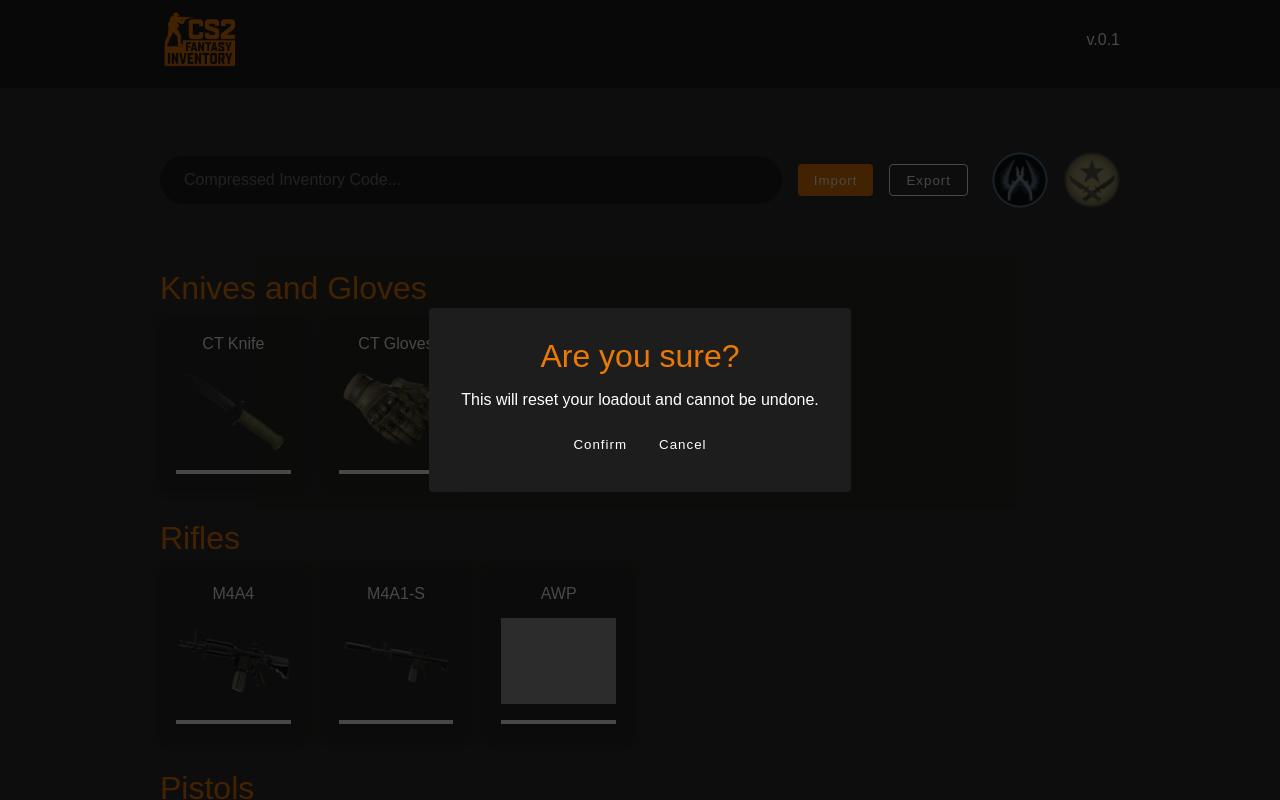
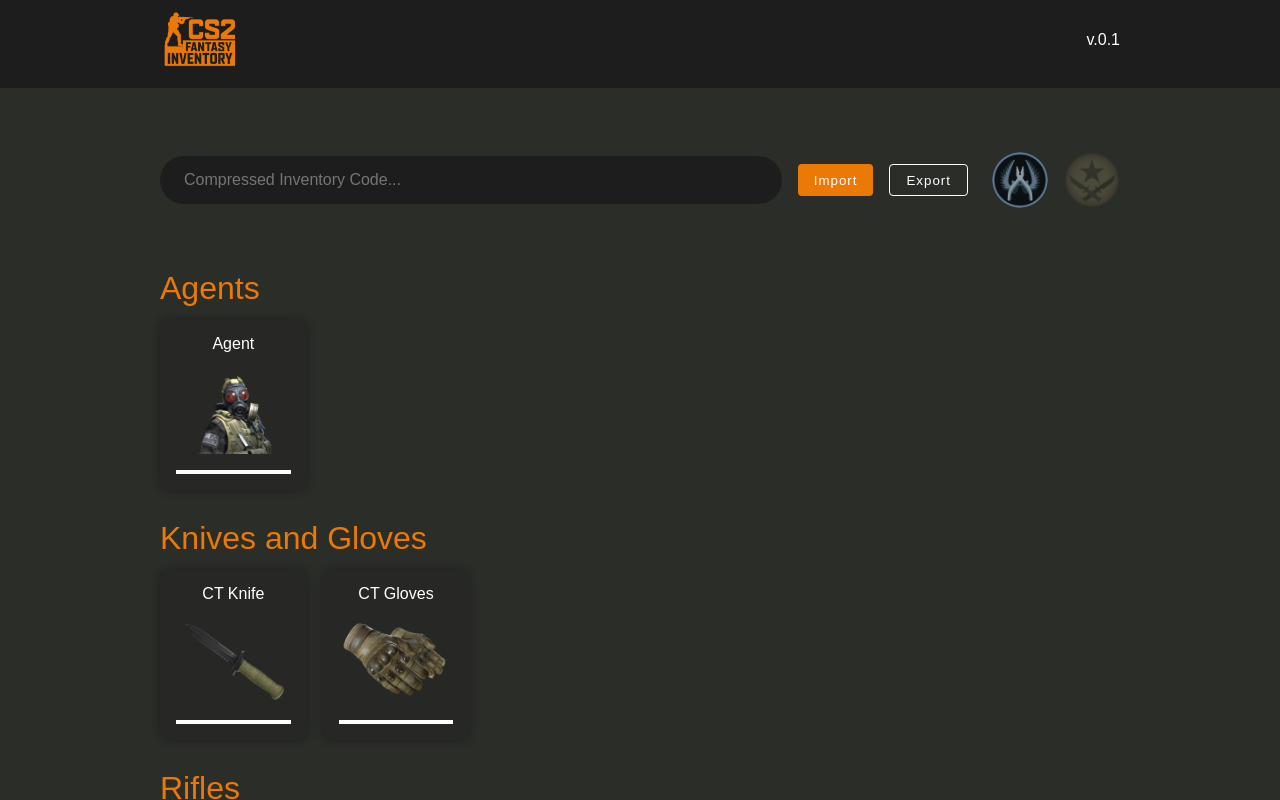
Before and after one commit to soklope/cs2-fantasy-inventory, a React (Vite) app: page / in a window 1280 px wide. Shown: the top 800 px of the page. Built offline with nearby package versions, Linux system fonts and the light colour scheme; no server answers; grey boxes are pictures that could not be loaded; a web font is replaced by a local one.

Commit message:
Refactor for agent support

```diff
--- a/src/assets/loadouts/default-ct-loadout.js
+++ b/src/assets/loadouts/default-ct-loadout.js
@@ -1,3 +1,92 @@
+const defaultCtLoadout = {
+  name: "Default CT Loadout",
+  faction: "ct",
+  loadout: [
+    {
+      id: "agent-ct-default",
+      name: "Agent",
+      team: "counter-terrorists",
+      weapon: { name: "Counter-Terrorist | The Default" },
+      category: { name: "Agents" },
+      rarity: { color: false },
+      image: "/default-weapons/CT_agent.webp"
+    },
+    {
+      id: "weapon-m4a4",
+      name: "M4A4",
+      weapon: { name: "M4A4" },
+      category: { name: "Rifles" },
+      rarity: { color: false },
+      image: "/default-weapons/M4A4.webp"
+    },
+    {
+      id: "skin-m4a1s",
+      name: "M4A1-S",
+      weapon: { name: "M4A1-S" },
+      category: { name: "Rifles" },
+      rarity: { color: false },
+      image: "/default-weapons/M4A1-S.webp"
+    },
+    {
+      id: "skin-awp",
+      name: "AWP",
+      weapon: { name: "AWP" },
+      category: { name: "Rifles" },
+      rarity: { color: false },
+      image: "/default-weapons/AWP.webp"
+    },
+    {
+      id: "skin-deagle",
+      name: "Desert Eagle",
+      weapon: { name: "Desert Eagle" },
+      category: { name: "Pistols" },
+      rarity: { color: false },
+      image: "/default-weapons/Desert_Eagle.webp"
+    },
+    {
+      id: "weapon-usp-s",
+      name: "USP-S",
+      weapon: { name: "USP-S" },
+      category: { name: "Pistols" },
+      rarity: { color: false },
+      image: "/default-weapons/USP-S.webp"
+    },
+    {
+      id: "weapon-p2000",
+      name: "P2000",
+      weapon: { name: "P2000" },
+      category: { name: "Pistols" },
+      rarity: { color: false },
+      image: "/default-weapons/P2000.webp"
+    },
+    {
+      id: "weapon-p250",
+      name: "P250",
+      weapon: { name: "P250" },
+      category: { name: "Pistols" },
+      rarity: { color: false },
+      image: "/default-weapons/P250.webp"
+    },
+    {
+      id: "gloves-ct",
+      name: "CT Gloves",
+      weapon: { name: "CT Gloves" },
+      category: { name: "Gloves" },
+      rarity: { color: false },
+      image: "/default-weapons/CT_gloves.webp"
+    },
+    {
+      id: "knife-ct",
+      name: "CT Knife",
+      weapon: { name: "CT Knife" },
+      category: { name: "Knives" },
+      rarity: { color: true },
+      image: "/default-weapons/CT_knife.webp"
+    }
+  ]
+};
+
+
 // const defaultCtLoadout = {
 //   name: "Default CT Loadout",
 //   faction: "ct",
@@ -529,83 +618,5 @@
 
 // export default defaultCtLoadout
 
-const defaultCtLoadout = {
-  name: "Default CT Loadout",
-  faction: "ct",
-  loadout: [
-    {
-      id: "weapon-m4a4",
-      name: "M4A4",
-      weapon: { name: "M4A4" },
-      category: { name: "Rifles" },
-      rarity: { color: false },
-      image: "/default-weapons/M4A4.webp"
-    },
-    {
-      id: "skin-m4a1s",
-      name: "M4A1-S",
-      weapon: { name: "M4A1-S" },
-      category: { name: "Rifles" },
-      rarity: { color: false },
-      image: "/default-weapons/M4A1-S.webp"
-    },
-    {
-      id: "skin-awp",
-      name: "AWP",
-      weapon: { name: "AWP" },
-      category: { name: "Rifles" },
-      rarity: { color: false },
-      image: "/default-weapons/AWP.webp"
-    },
-    {
-      id: "skin-deagle",
-      name: "Desert Eagle",
-      weapon: { name: "Desert Eagle" },
-      category: { name: "Pistols" },
-      rarity: { color: false },
-      image: "/default-weapons/Desert_Eagle.webp"
-    },
-    {
-      id: "weapon-usp-s",
-      name: "USP-S",
-      weapon: { name: "USP-S" },
-      category: { name: "Pistols" },
-      rarity: { color: false },
-      image: "/default-weapons/USP-S.webp"
-    },
-    {
-      id: "weapon-p2000",
-      name: "P2000",
-      weapon: { name: "P2000" },
-      category: { name: "Pistols" },
-      rarity: { color: false },
-      image: "/default-weapons/P2000.webp"
-    },
-    {
-      id: "weapon-p250",
-      name: "P250",
-      weapon: { name: "P250" },
-      category: { name: "Pistols" },
-      rarity: { color: false },
-      image: "/default-weapons/P250.webp"
-    },
-    {
-      id: "gloves-ct",
-      name: "CT Gloves",
-      weapon: { name: "CT Gloves" },
-      category: { name: "Gloves" },
-      rarity: { color: false },
-      image: "/default-weapons/CT_gloves.webp"
-    },
-    {
-      id: "knife-ct",
-      name: "CT Knife",
-      weapon: { name: "CT Knife" },
-      category: { name: "Knives" },
-      rarity: { color: true },
-      image: "/default-weapons/CT_knife.webp"
-    }
-  ]
-};
 
 export default defaultCtLoadout;
--- a/src/assets/loadouts/default-t-loadout.js
+++ b/src/assets/loadouts/default-t-loadout.js
@@ -1,3 +1,84 @@
+const defaultTLoadout = {
+  name: "Default T Loadout",
+  faction: "t",
+  loadout: [
+    {
+      id: "agent-t-default",
+      name: "Agent",
+      team: "terrorists",
+      weapon: { name: "Terrorist | The Default" },
+      category: { name: "Agents" },
+      rarity: { color: false },
+      image: "/default-weapons/T_agent.webp"
+    },
+    {
+      id: "weapon-ak47",
+      name: "AK-47",
+      weapon: { name: "AK-47" },
+      category: { name: "Rifles" },
+      rarity: { color: false },
+      image: "/default-weapons/AK-47.webp"
+    },
+    {
+      id: "skin-awp",
+      name: "AWP",
+      weapon: { name: "AWP" },
+      category: { name: "Rifles" },
+      rarity: { color: false },
+      image: "/default-weapons/AWP.webp"
+    },
+    {
+      id: "skin-deagle",
+      name: "Desert Eagle",
+      weapon: { name: "Desert Eagle" },
+      category: { name: "Pistols" },
+      rarity: { color: false },
+      image: "/default-weapons/Desert_Eagle.webp"
+    },
+    {
+      id: "weapon-glock18",
+      name: "Glock-18",
+      weapon: { name: "Glock-18" },
+      category: { name: "Pistols" },
+      rarity: { color: false },
+      image: "/default-weapons/Glock-18.webp"
+    },
+    {
+      id: "weapon-galil-ar",
+      name: "Galil AR",
+      weapon: { name: "Galil AR" },
+      category: { name: "Rifles" },
+      rarity: { color: false },
+      image: "/default-weapons/Galil_AR.webp"
+    },
+    {
+      id: "weapon-p250",
+      name: "P250",
+      weapon: { name: "P250" },
+      category: { name: "Pistols" },
+      rarity: { color: false },
+      image: "/default-weapons/P250.webp"
+    },
+    {
+      id: "gloves-t",
+      name: "T Gloves",
+      weapon: { name: "CT Gloves" },
+      category: { name: "Gloves" },
+      rarity: { color: false },
+      image: "/default-weapons/T_gloves.webp"
+    },
+    {
+      id: "knife-t",
+      name: "T Knife",
+      weapon: { name: "CT Knife" },
+      category: { name: "Knives" },
+      rarity: { color: true },
+      image: "/default-weapons/T_knife.webp"
+    }
+  ]
+};
+
+
 // const defaultTLoadout = {
 //   name: "Default T Loadout",
 //   faction: "t",
@@ -471,75 +552,6 @@
 
 // export default defaultTLoadout
 
-const defaultTLoadout = {
-  name: "Default T Loadout",
-  faction: "t",
-  loadout: [
-    {
-      id: "weapon-ak47",
-      name: "AK-47",
-      weapon: { name: "AK-47" },
-      category: { name: "Rifles" },
-      rarity: { color: false },
-      image: "/default-weapons/AK-47.webp"
-    },
-    {
-      id: "skin-awp",
-      name: "AWP",
-      weapon: { name: "AWP" },
-      category: { name: "Rifles" },
-      rarity: { color: false },
-      image: "/default-weapons/AWP.webp"
-    },
-    {
-      id: "skin-deagle",
-      name: "Desert Eagle",
-      weapon: { name: "Desert Eagle" },
-      category: { name: "Pistols" },
-      rarity: { color: false },
-      image: "/default-weapons/Desert_Eagle.webp"
-    },
-    {
-      id: "weapon-glock18",
-      name: "Glock-18",
-      weapon: { name: "Glock-18" },
-      category: { name: "Pistols" },
-      rarity: { color: false },
-      image: "/default-weapons/Glock-18.webp"
-    },
-    {
-      id: "weapon-galil-ar",
-      name: "Galil AR",
-      weapon: { name: "Galil AR" },
-      category: { name: "Rifles" },
-      rarity: { color: false },
-      image: "/default-weapons/Galil_AR.webp"
-    },
-    {
-      id: "weapon-p250",
-      name: "P250",
-      weapon: { name: "P250" },
-      category: { name: "Pistols" },
-      rarity: { color: false },
-      image: "/default-weapons/P250.webp"
-    },
-    {
-      id: "gloves-t",
-      name: "T Gloves",
-      weapon: { name: "CT Gloves" },
-      category: { name: "Gloves" },
-      rarity: { color: false },
-      image: "/default-weapons/T_gloves.webp"
-    },
-    {
-      id: "knife-t",
-      name: "T Knife",
-      weapon: { name: "CT Knife" },
-      category: { name: "Knives" },
-      rarity: { color: true },
-      image: "/default-weapons/T_knife.webp"
-    }
-  ]
-};
+
 
 export default defaultTLoadout;
--- a/src/components/ConfirmModal/ConfirmModal.jsx
+++ b/src/components/ConfirmModal/ConfirmModal.jsx
@@ -41,9 +41,9 @@ export default function ConfirmModal() {
                         <div className="confirm-modal__inner">
                             <h2>Are you sure?</h2>
                             <p>This will reset your loadout and cannot be undone.</p>
-                            <div>
-                                <button onClick={() => { setShowConfirm(false); resetInventory();}}> Confirm </button>
-                                <button onClick={() => setShowConfirm(false)}>Cancel</button>
+                            <div className="confirm-modal__buttons">
+                                <button className="button-accept" onClick={() => { setShowConfirm(false); resetInventory();}}> Confirm </button>
+                                <button className="button-danger" onClick={() => setShowConfirm(false)}>Cancel</button>
                             </div>
                         </div>
                     )}
@@ -53,9 +53,9 @@ export default function ConfirmModal() {
                         <div className="confirm-modal__inner">
                             <h2>Are you sure?</h2>
                             <p>This will overwrite your current loadout and cannot be undone.</p>
-                            <div>
-                                <button onClick={() => { setShowConfirm(false); handleImportInventory();}}> Confirm </button>
-                                <button onClick={() => setShowConfirm(false)}>Cancel</button>
+                            <div className="confirm-modal__buttons">
+                                <button className="button-accept" onClick={() => { setShowConfirm(false); handleImportInventory();}}> Confirm </button>
+                                <button className="button-danger" onClick={() => setShowConfirm(false)}>Cancel</button>
                             </div>
                     </div>
                     )}
--- a/src/components/ConfirmModal/confirmModal.scss
+++ b/src/components/ConfirmModal/confirmModal.scss
@@ -14,4 +14,9 @@
         align-items: center;
         gap: 16px;
     }
+
+    &__buttons {
+        display: flex;
+        gap: 16px;
+    }
 }
--- a/src/components/Inventory/Inventory.jsx
+++ b/src/components/Inventory/Inventory.jsx
@@ -14,12 +14,12 @@ export default function Inventory() {
       .map(item => (
         <ItemCard
           key={item.id}
-          weapon={item.value}
-          itemName={item.name}
-          weaponName={item.weapon.name}
-          skinImage={item.image}
-          rarity={item.rarity.color}
-          weaponCategory={item.category.name}
+          weapon={item?.value}
+          itemName={item?.name}
+          weaponName={item?.weapon.name}
+          skinImage={item?.image}
+          rarity={item?.rarity.color}
+          weaponCategory={item?.category.name}
         />
       ));
   };
@@ -27,10 +27,16 @@ export default function Inventory() {
   return (
     <div className="inventory">
       <div className="inventory__container page-container">
+        <h2>Agents</h2>
+        <div className="inventory__weapon-category">
+          {renderWeaponsByCategory("agents")}
+        </div>
+      </div>
+
+      <div className="inventory__container page-container">
         <h2>Knives and Gloves</h2>
         <div className="inventory__weapon-category">
           {renderWeaponsByCategory("knives")}
-          {renderWeaponsByCategory("agents")}
           {renderWeaponsByCategory("gloves")}
         </div>
       </div>
--- a/src/store/overwriteStore.js
+++ b/src/store/overwriteStore.js
@@ -1,9 +1,9 @@
 import { create } from "zustand";
 
 const useOverwriteStore = create((set) => ({
-  showConfirm: true,
+  showConfirm: false,
   importStringValue: "",
-  actionType: "reset",
+  actionType: "",
 
   setShowConfirm: (value) => set({ showConfirm: value }),
   setActionType: (value) => set({ actionType: value }),
--- a/src/style/global/_button.scss
+++ b/src/style/global/_button.scss
@@ -17,6 +17,11 @@ button {
     background-color: c.$primary;
 }
 
+.button-accept {
+    padding: 0;
+    color: c.$accept;
+}
+
 .button-secondary {
     background: none;
     border: solid 1px c.$white;
--- a/src/style/variables/_colors.scss
+++ b/src/style/variables/_colors.scss
@@ -4,6 +4,7 @@ $dark-grey: #171717;
 $medium-grey: #272826;
 $green-grey: #2B2D29;
 $danger: #d80000;
+$accept: #00FF00;
 $black: #1d1d1d;
 $box-shadow: 0 0 10px rgba(0, 0, 0, 0.3);
 
```
Also changed, not shown: src/components/Finder/Finder.jsx (+6 -6 lines), src/components/Layout/Header/Header.jsx (+28 -5 lines), src/store/inventoryStore.js (+9 -9 lines), public/default-weapons/Bayonet.webp (deleted), public/default-weapons/Karambit.webp (deleted).
